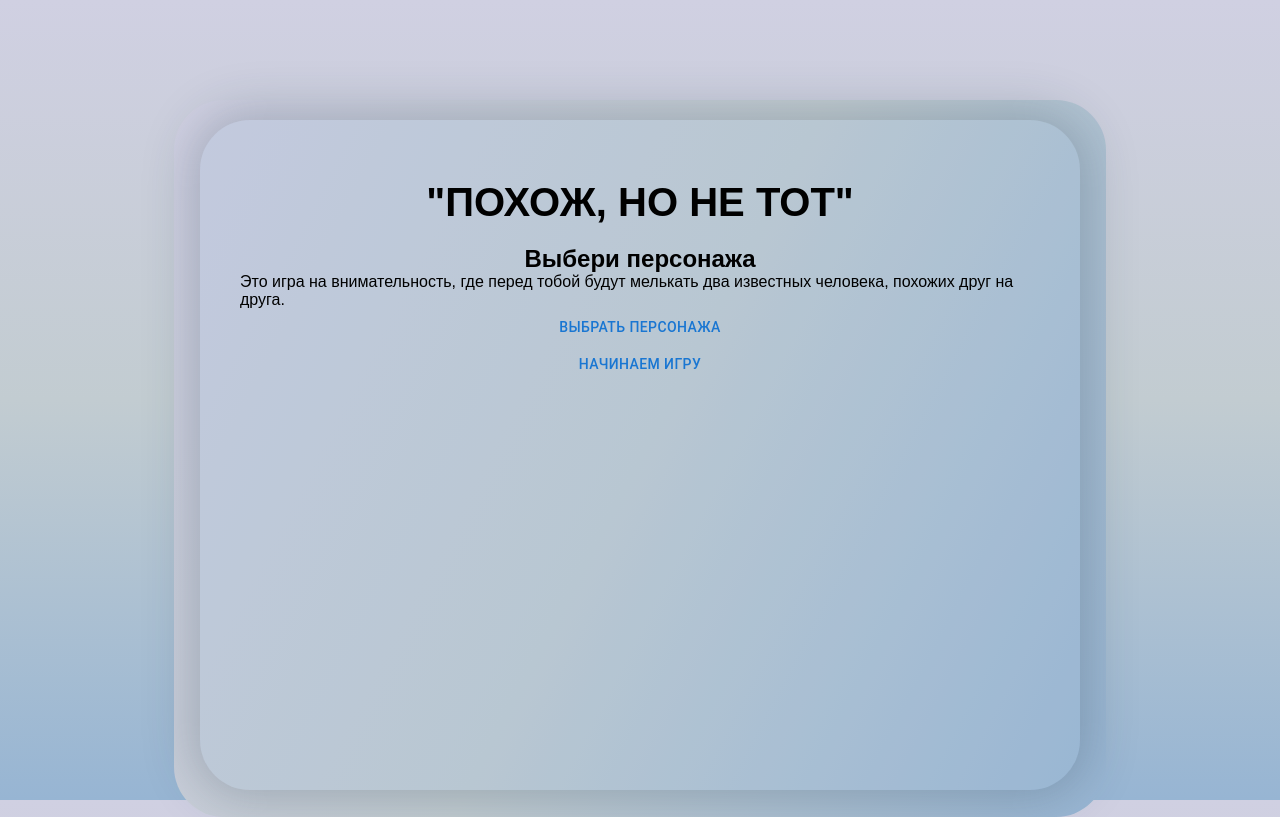
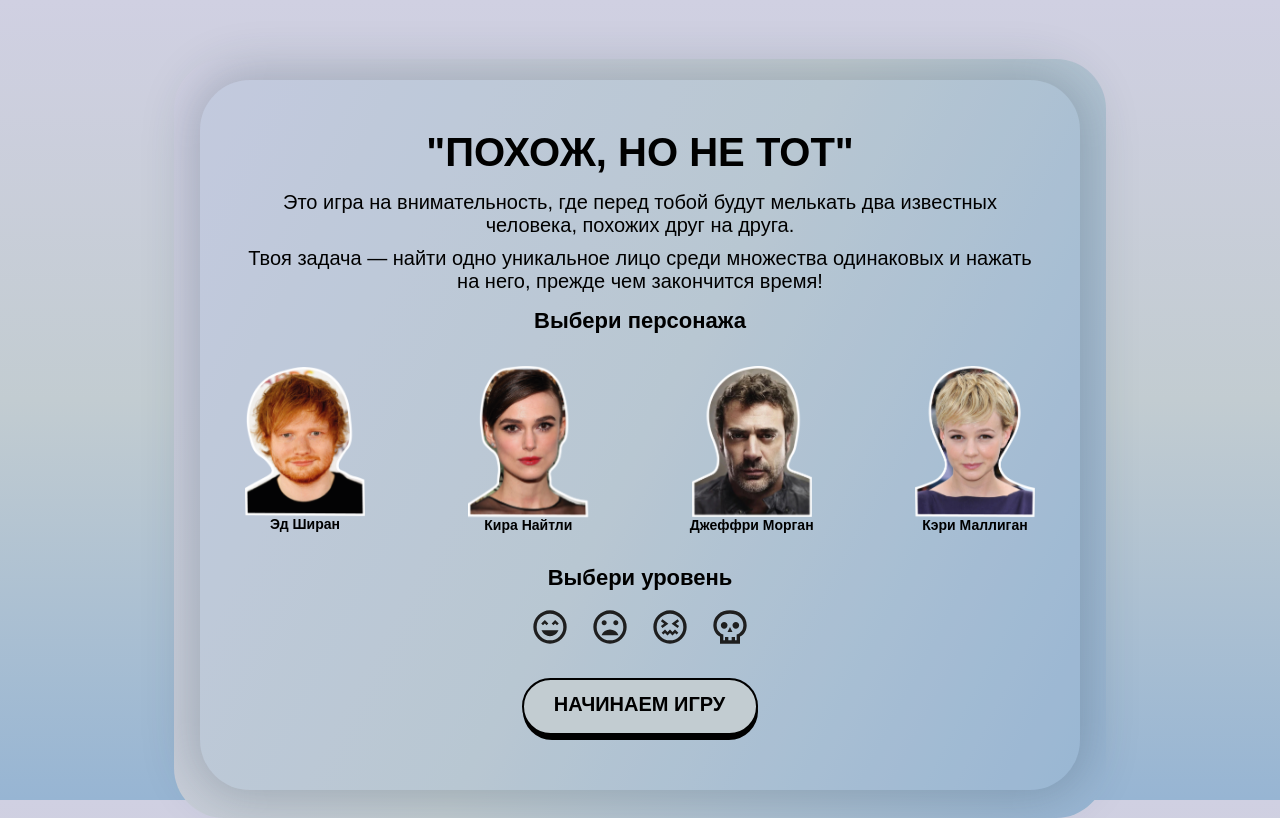
Before and after one commit to AnastasiaGrid/the-game-same-faces, a React (Vite) app: page / in a window 1280 px wide. Built offline with nearby package versions, Linux system fonts and the light colour scheme; a web font is replaced by a local one.

Commit message:
feat: update start window, add button and level

```diff
--- a/src/components/App.module.scss
+++ b/src/components/App.module.scss
@@ -23,15 +23,17 @@
 .game_area {
   position: relative;
   width: 800px;
-  height: 650px;
+  height: 610px;
   margin: auto;
-  margin-block-start: 120px;
+  margin-block-start: 80px;
   //background-color: rgba(232, 240, 243, 0.55);
   background-color: rgba(151, 181, 211, 0.23);
   display: flex;
   flex-direction: column;
   align-items: center;
-  padding: 10px 40px;
+  justify-content: space-between;
+  gap: 5px;
+  padding: 50px 40px;
   border-radius: 50px;
   box-shadow: 0px 0px 49px 8px rgba(34, 60, 80, 0.25);
   //color: #4f1021;
@@ -63,11 +65,10 @@
 
 
 .title {
-  font-family: 'LXGW WenKai TC', sans-serif;
   font-weight: 700;
   font-size: 40px;
   margin: 0;
-  padding-block: 50px 20px;
+  //padding-block-end: 20px;
 }
 
 .descriptions_block {
@@ -79,14 +80,58 @@
   margin: 0;
   font-weight: 400;
   font-size: 20px;
+  //padding-block-end: 10px;
+}
+
+.description:first-child {
   padding-block-end: 10px;
 }
-
-//.description:first-child {
-//}
 
 .subtitle {
   font-size: 22px;
   font-weight: 700;
-  padding-block-end: 5px;
+  //padding-block-end: 5px;
 }
+
+.button_start_span {
+  display: block;
+  color: #000;
+  font-size: 20px;
+  border-radius: 40px;
+  border: 2px solid #000;
+  width: 232px;
+  height: 53px;
+  background-color: #c2ccd1;
+  cursor: pointer;
+  z-index: 3;
+  position: absolute;
+  top: -6px;
+  left: -3px;
+  transition: transform 0.2s;
+  text-align: center;
+
+
+  &:hover {
+    transform: translateY(-4px);
+  }
+
+  &:active {
+    transform: translateY(10px);
+  }
+}
+
+.button_start {
+  position: relative;
+  width: 235px;
+  height: 58px;
+  border-radius: 40px;
+  border: 2px solid #000;
+  background-color: #000;
+  z-index: 5;
+  margin-block-start: 20px;
+}
+
+.button_text {
+  padding-block-start: 13px;
+  font-weight: 700;
+}
--- a/src/components/App.tsx
+++ b/src/components/App.tsx
@@ -1,40 +1,41 @@
 import styles from './App.module.scss'
-import {Button, MenuItem, Modal, Select} from "@mui/material";
+import {Button, Modal} from "@mui/material";
 import {celebrities, GameOverModalText, START_TEXT} from "./constants.ts";
 import {useState} from "react";
 import {CoupleOfCelebritiesType} from "./types.ts";
 import {ChooseCelebritiesBlock} from "./ChooseCelebritiesBlock/ChooseCelebritiesBlock.tsx";
-import {CelebrityItem} from "./CelebrityItem/CelebrityItem.tsx";
 import {GameBlock} from "./GameBlock/GameBlock.tsx";
+import {GameLevelRadioRating} from "./GameLevelRadioRating/GameLevelRadioRating.tsx";
 
 
 const {
     TITLE,
-    BUTTON_SELECT_CELEBRITY,
     TITLE_RULES,
     RULES_TEXT,
-    USER_SELECT_TEXT,
-    BUTTON_SELECT_LEVEL,
-    BUTTON_START_TEXT
+    RULES_TEXT_TASK,
+    BUTTON_START_TEXT,
+    TITLE_SELECT_LEVEL
 } = START_TEXT
 
 function App() {
-    const [selectCelebritiesOpen, setSelectCelebritiesOpen] = useState<boolean>(false)
+    // const [selectCelebritiesOpen, setSelectCelebritiesOpen] = useState<boolean>(false)
     const [selectedCoupleOfCelebrities, setCoupleOfCelebrities] = useState<CoupleOfCelebritiesType | null>(null)
-    const [gameLevel, setGameLevel] = useState<number>(1)
+    const [gameLevel, setGameLevel] = useState<string | null>(null)
     const [isGameStart, setGameStart] = useState(false)
     const [isGameOverModalOpen, setGameOverModalOpen] = useState(false)
+
     const handleSelectCelebrities = (celeb: CoupleOfCelebritiesType) => {
         setCoupleOfCelebrities(celeb)
-        setSelectCelebritiesOpen(false)
+        // setSelectCelebritiesOpen(false)
     }
 
     const handleStartGame = () => {
         setGameStart(true)
+        setGameLevel('lightest-level')
         if (selectedCoupleOfCelebrities === null) setCoupleOfCelebrities(celebrities[0])
     }
 
-    const handleCelebrityCLick = (targetCelebrity: string) => {
+    const handleCelebrityClick = (targetCelebrity: string) => {
         if (targetCelebrity === selectedCoupleOfCelebrities?.nameOfTargetCelebrity) {
             setGameStart(false)
             setGameOverModalOpen(true)
@@ -43,49 +44,45 @@ function App() {
 
     const handleGameOverClose = () => {
         setGameOverModalOpen(false)
-        setGameLevel(1)
+        setGameLevel('lightest-level')
         setGameStart(false)
         setCoupleOfCelebrities(null)
     }
 
+    const handleSelectLevelClick = (id: string) => {
+        setGameLevel(id)
+    }
     return (
         <>
-            <div className={styles.game_area}>
-                {isGameStart ? <GameBlock selectedCoupleOfCelebrities={selectedCoupleOfCelebrities || celebrities[0]}
-                                          gameLevel={gameLevel} handleCelebrityCLick={handleCelebrityCLick}/> : (
-                    <>
-                        <h1 className={styles.title}>{TITLE}</h1>
-                        {selectCelebritiesOpen ?
-                            <ChooseCelebritiesBlock handleSelectCelebrities={handleSelectCelebrities}
-                                                    celebrities={celebrities}/> : (<>
-                                <h2>{TITLE_RULES}</h2>
-                                <p>{RULES_TEXT}</p>
-                                <Button onClick={() => {
-                                    setSelectCelebritiesOpen(true)
-                                }}>{BUTTON_SELECT_CELEBRITY}</Button>
-                            </>)}
-                        {selectedCoupleOfCelebrities && !selectCelebritiesOpen && (
-                            <>
-                                <h2>{USER_SELECT_TEXT}</h2>
-                                <CelebrityItem pathName={selectedCoupleOfCelebrities.pathOfTargetCelebrity}
-                                               altText={selectedCoupleOfCelebrities.nameOfTargetCelebrity}
-                                               className={styles.image}/>
-                                <CelebrityItem pathName={selectedCoupleOfCelebrities.pathOfSomeAnotherCelebrity}
-                                               altText={selectedCoupleOfCelebrities.nameOfSomeAnotherCelebrity}
-                                               className={styles.image}/>
-                                <Select variant={"filled"} label='gameLevel' id='gamelevel' value={gameLevel}
-                                        onChange={(e) => setGameLevel(Number(e?.target?.value))}>
-                                    <MenuItem value={1}>1</MenuItem>
-                                    <MenuItem value={2}>2</MenuItem>
-                                    <MenuItem value={3}>3</MenuItem>
-                                </Select>
-                            </>
-                        )}
-                        <Button onClick={handleStartGame}>{BUTTON_START_TEXT}</Button>
-                    </>
-                )
-                }
-            </div>
+            {isGameStart && <GameBlock selectedCoupleOfCelebrities={selectedCoupleOfCelebrities || celebrities[0]}
+                                       gameLevel={gameLevel} handleCelebrityCLick={handleCelebrityClick}/>}
+
+            {!isGameStart && <div className={styles.game_area}>
+                <>
+                    <h1 className={styles.title}>{TITLE}</h1>
+                    <div className={styles.descriptions_block}>
+                        <p className={styles.description}>{RULES_TEXT}</p>
+                        <p className={styles.description}>{RULES_TEXT_TASK}</p>
+                    </div>
+                    <h2 className={styles.subtitle}>{TITLE_RULES}</h2>
+                    <ChooseCelebritiesBlock handleSelectCelebrities={handleSelectCelebrities}
+                                            celebrities={celebrities}
+                                            selectedCoupleOfCelebrities={selectedCoupleOfCelebrities}
+                    />
+                    <h2 className={styles.subtitle}>{TITLE_SELECT_LEVEL}</h2>
+                    <GameLevelRadioRating onSelectLevelClick={handleSelectLevelClick} gameLevel={gameLevel}/>
+                    {/*<Button variant='contained' onClick={handleStartGame}*/}
+                    {/*        className={styles.button_start}>{BUTTON_START_TEXT}</Button>*/}
+                    <button type='button' onClick={handleStartGame}
+                            className={styles.button_start}>
+                            <span className={styles.button_start_span}>
+                                <p className={styles.button_text}>
+                                    {BUTTON_START_TEXT}
+                                </p>
+                            </span>
+                    </button>
+                </>
+            </div>}
             {isGameOverModalOpen &&
                 <Modal open={isGameOverModalOpen} onClose={handleGameOverClose}>
                     <div className={styles.modal}>
--- /dev/null
+++ b/src/components/GameLevelRadioRating/GameLevelRadioRating.module.scss
@@ -0,0 +1,23 @@
+.icons {
+  display: flex;
+  flex-direction: row;
+  gap: 20px;
+}
+
+.icon {
+  width: 40px;
+  height: 40px;
+  transition: transform 0.7s, fill 0.7s;
+  cursor: pointer;
+
+  &:hover {
+    transform: scale(1.2);
+    fill: white;
+  }
+
+}
+
+.selected_level {
+  fill: white;
+  transform: scale(1.2);
+}
--- /dev/null
+++ b/src/components/GameLevelRadioRating/GameLevelRadioRating.tsx
@@ -0,0 +1,30 @@
+import HappySmileIcon
+    from '../../assets/icons/sentiment_very_satisfied_24dp_1F1F1F_FILL0_wght400_GRAD0_opsz24.svg?react'
+import StressedSmileIcon from '../../assets/icons/sentiment_stressed_24dp_1F1F1F_FILL0_wght400_GRAD0_opsz24.svg?react'
+import BadSmileIcon from '../../assets/icons/mood_bad_24dp_1F1F1F_FILL0_wght400_GRAD0_opsz24.svg?react'
+import SkullSmileIcon from '../../assets/icons/skull_24dp_1F1F1F_FILL0_wght400_GRAD0_opsz24.svg?react'
+import styles from './GameLevelRadioRating.module.scss'
+import clsx from "clsx";
+
+
+interface GameLevelRadioRatingProps {
+    onSelectLevelClick: (id: string) => void;
+    gameLevel: string | null;
+}
+
+export const GameLevelRadioRating = ({onSelectLevelClick, gameLevel}: GameLevelRadioRatingProps) => {
+    return <div className={styles.icons}>
+        <HappySmileIcon id='lightest-level'
+                        className={clsx(styles.icon, {[styles.selected_level]: gameLevel === 'lightest-level'})}
+                        onClick={(e) => onSelectLevelClick(e?.currentTarget.id)}/>
+        <BadSmileIcon id='light-level'
+                      className={clsx(styles.icon, {[styles.selected_level]: gameLevel === 'light-level'})}
+                      onClick={(e) => onSelectLevelClick(e?.currentTarget.id)}/>
+        <StressedSmileIcon id='medium-level'
+                           className={clsx(styles.icon, {[styles.selected_level]: gameLevel === 'medium-level'})}
+                           onClick={(e) => onSelectLevelClick(e?.currentTarget.id)}/>
+        <SkullSmileIcon id='hard-level'
+                        className={clsx(styles.icon, {[styles.selected_level]: gameLevel === 'hard-level'})}
+                        onClick={(e) => onSelectLevelClick(e?.currentTarget.id)}/>
+    </div>
+}
--- a/src/components/constants.ts
+++ b/src/components/constants.ts
@@ -7,8 +7,8 @@ export const START_TEXT = {
     RULES_TEXT_TASK: 'Твоя задача — найти одно уникальное лицо среди множества одинаковых и нажать на него, прежде чем закончится время!',
     BUTTON_SELECT_CELEBRITY: 'ВЫБРАТЬ ПЕРСОНАЖА',
     USER_SELECT_TEXT: 'Вы выбрали',
-    TITLE_SELECT_LEVEL: 'Выберите уровень',
-    BUTTON_START_TEXT: 'Начинаем игру'
+    TITLE_SELECT_LEVEL: 'Выбери уровень',
+    BUTTON_START_TEXT: 'НАЧИНАЕМ ИГРУ'
 } as const;
 
 
--- /dev/null
+++ b/src/styles/colors.scss
@@ -0,0 +1,3 @@
+:root{
+  --text-color:
+}
```
Also changed, not shown: src/assets/images/rays.png.
